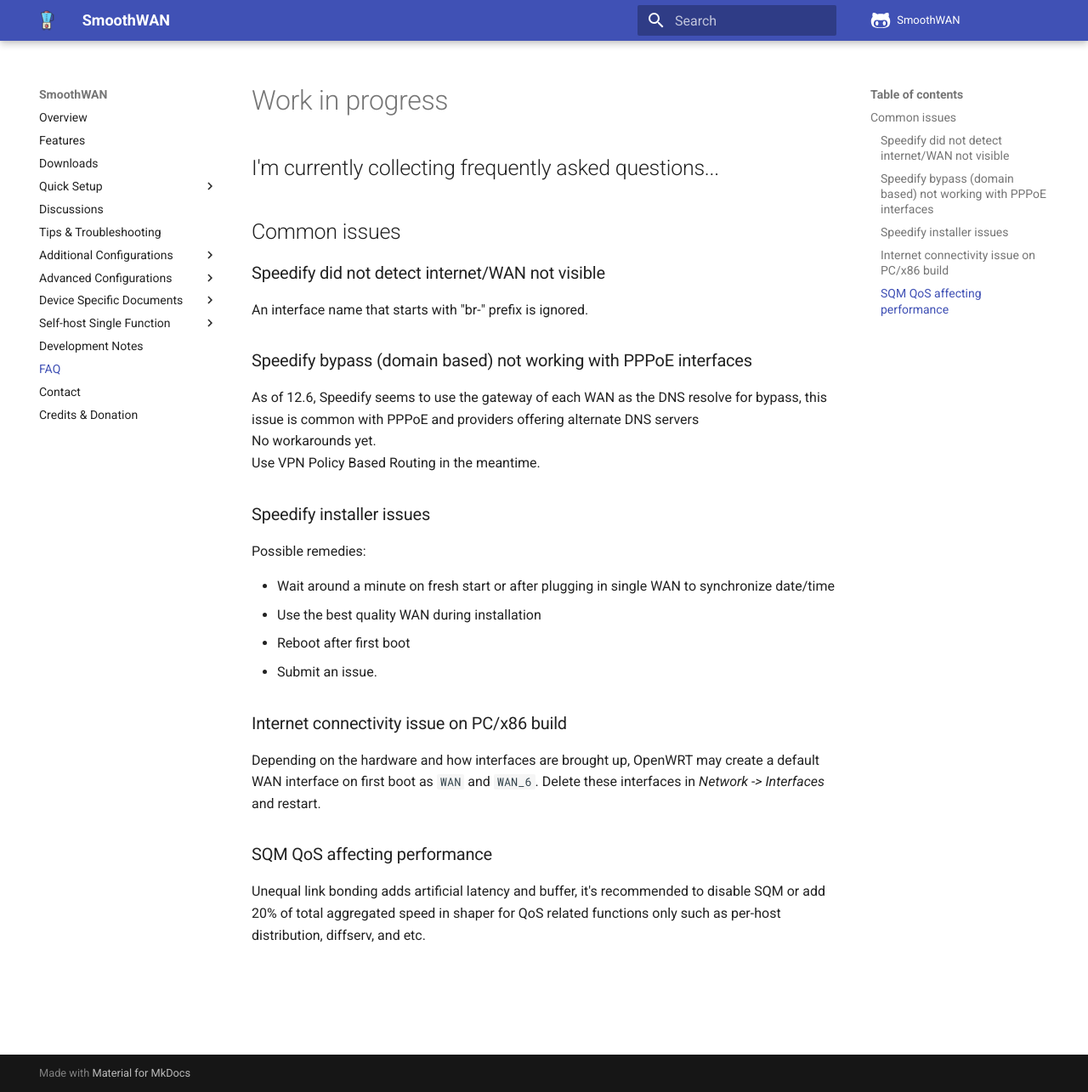
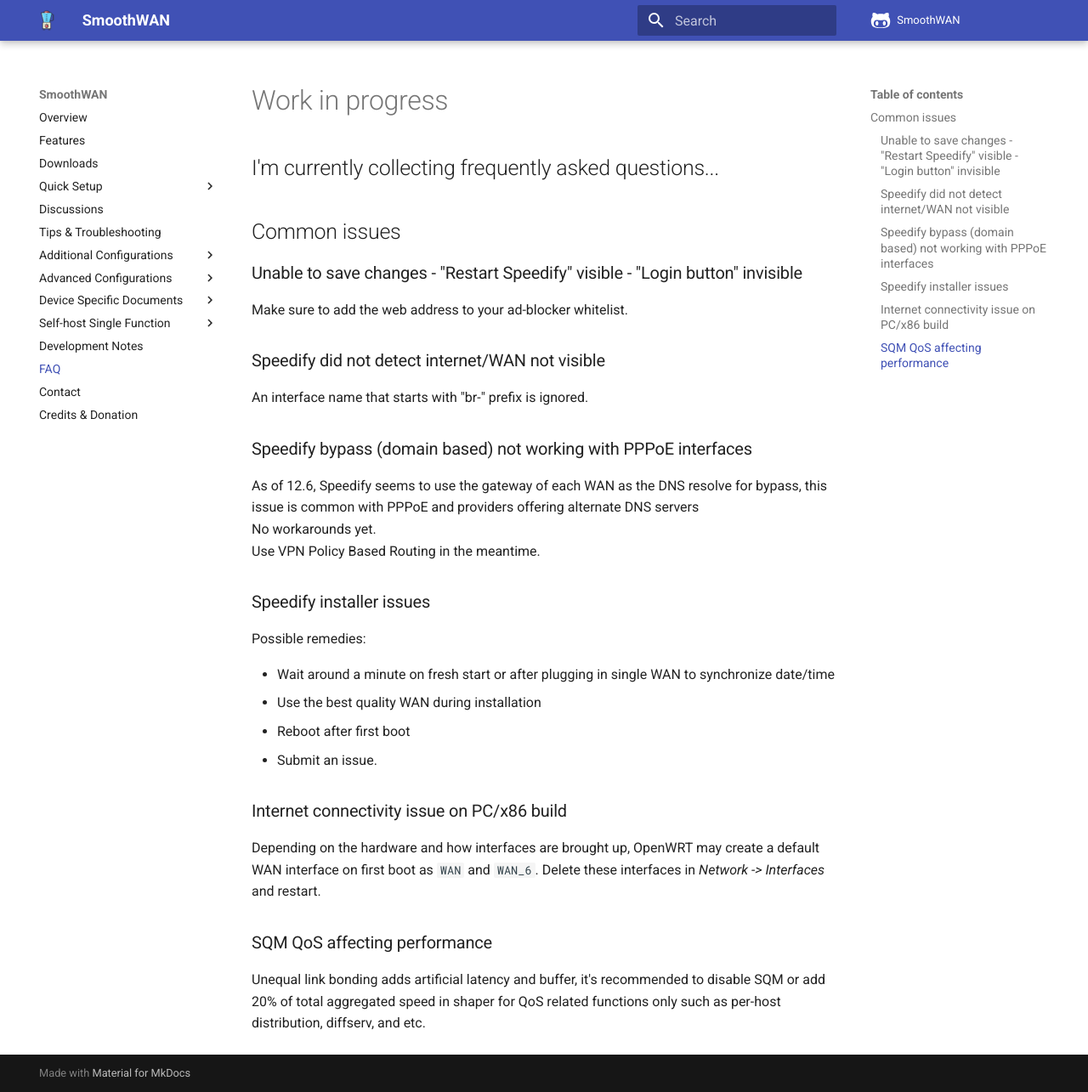
Before and after one commit to SmoothWAN/SmoothWAN-docs, an MkDocs documentation site: the page built from docs/faq.md, in a window 1280 px wide and 1285 px high. Shown: the whole window at 85% size. Built offline with MkDocs 1.6.1 and Material for MkDocs 9.7.7, drawn with Linux system fonts in a browser that asks for light colours; comment, search, counter and statistics services are not loaded.

Commit message:
adblock notice

```diff
--- a/docs/faq.md
+++ b/docs/faq.md
@@ -2,6 +2,10 @@
 <h2>I'm currently collecting frequently asked questions...</h2>
 
 ## Common issues
+
+### Unable to save changes - "Restart Speedify" visible - "Login button" invisible
+Make sure to add the web address to your ad-blocker whitelist.
+
 ### Speedify did not detect internet/WAN not visible
 An interface name that starts with "br-" prefix is ignored.
 
```
